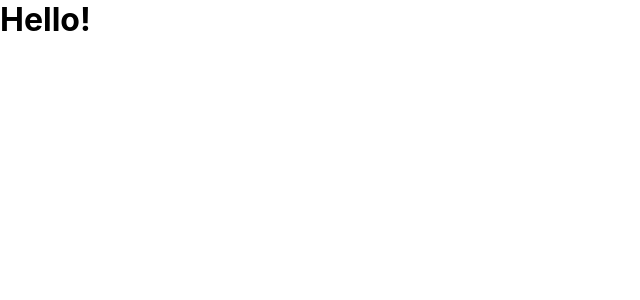
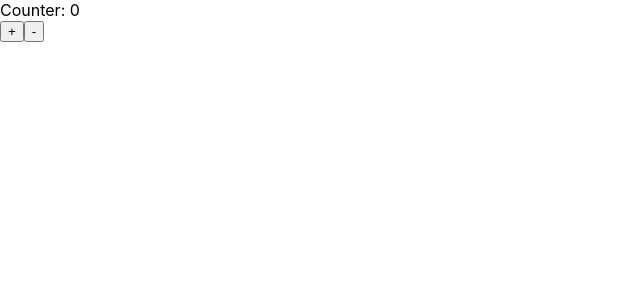
Before and after one commit to Demanikys/rslang, a React (Create React App) app: page / in a window 1280 px wide. Shown: the top 300 px of the page, without its empty margins (0-640 px from the left). Built offline with nearby package versions, Linux system fonts and the light colour scheme.

Commit message:
feat: add redux

```diff
--- a/src/App.tsx
+++ b/src/App.tsx
@@ -1,10 +1,9 @@
 import './App.css';
+import ReduxTestComponent from './components/reduxTestComponent'
 
 function App() {
   return (
-    <div className="App">
-      <h1>Hello!</h1>
-    </div>
+    <ReduxTestComponent />
   );
 }
 
--- /dev/null
+++ b/src/components/reduxTestComponent/index.ts
@@ -0,0 +1 @@
+export { default } from './reduxTestComponent'
--- /dev/null
+++ b/src/components/reduxTestComponent/reduxTestComponent.scss
@@ -0,0 +1,3 @@
+.test {
+    color: black;
+}
--- /dev/null
+++ b/src/components/reduxTestComponent/reduxTestComponent.tsx
@@ -0,0 +1,36 @@
+import React from 'react'
+import { connect } from 'react-redux'
+import './reduxTestComponent.scss'
+import { add, red } from '../../store/actions/reduxTestComponent'
+
+
+interface Props {
+    counter: number,
+    increaseCounter: Function,
+    reduceCounter: Function
+}
+
+const ReduxTestComponent: React.FC<Props> = (props) => {
+    return (
+        <div className='test'>
+            <div>Counter: {props.counter}</div>
+            <button onClick={() => props.increaseCounter()}>+</button>
+            <button onClick={() => props.reduceCounter()}>-</button>
+        </div>
+    )
+}
+
+function mapStateToProps(state: any) {
+    return {
+        counter: state.ReduxTestComponent.counter
+    }
+}
+
+function mapDispatchToProps(dispatch: any) {
+    return {
+        increaseCounter: () => dispatch(add()),
+        reduceCounter: () => dispatch(red())
+    }
+}
+
+export default connect(mapStateToProps, mapDispatchToProps)(ReduxTestComponent)
--- a/src/index.tsx
+++ b/src/index.tsx
@@ -3,11 +3,21 @@ import ReactDOM from 'react-dom';
 import './index.css';
 import App from './App';
 import reportWebVitals from './reportWebVitals';
+import { Provider } from 'react-redux'
+import { createStore, applyMiddleware } from 'redux';
+import { composeWithDevTools } from 'redux-devtools-extension'
+import rootReducer from './store/reducers/rootReducer'
+import thunk from 'redux-thunk'
+
+const store = createStore(rootReducer, composeWithDevTools(applyMiddleware(thunk)))
 
 ReactDOM.render(
-  <React.StrictMode>
-    <App />
-  </React.StrictMode>,
+  <Provider store={store}>
+    <React.StrictMode>
+      <App />
+    </React.StrictMode>
+  </Provider>
+  ,
   document.getElementById('root')
 );
 reportWebVitals();
--- /dev/null
+++ b/src/store/actions/actionTypes.ts
@@ -0,0 +1,2 @@
+export const ADD = 'ADD'
+export const RED = 'RED'
--- /dev/null
+++ b/src/store/actions/reduxTestComponent.ts
@@ -0,0 +1,13 @@
+import { ADD, RED } from "./actionTypes"
+
+export function add() {
+    return {
+        type: ADD
+    }
+}
+
+export function red() {
+    return {
+        type: RED
+    }
+}
--- /dev/null
+++ b/src/store/reducers/counterReducer.ts
@@ -0,0 +1,27 @@
+import { ADD, RED } from "../actions/actionTypes"
+import { State } from '../../types'
+
+const initialState = {
+    counter: 0
+}
+
+interface Action {
+    type: string
+    payload?: any
+}
+
+export default function counterReducer(state: State = initialState, action: Action) {
+    switch (action.type) {
+        case ADD:
+            return {
+                counter: state.counter + 1
+            }
+        case RED:
+            return {
+                counter: state.counter - 1
+            }
+        default:
+            return state
+    }
+
+}
--- /dev/null
+++ b/src/store/reducers/rootReducer.ts
@@ -0,0 +1,6 @@
+import { combineReducers } from 'redux'
+import counterReducer from './counterReducer'
+
+export default combineReducers({
+    ReduxTestComponent: counterReducer
+})
--- /dev/null
+++ b/src/types.ts
@@ -0,0 +1,3 @@
+export interface State {
+    counter: number
+}
```
Also changed, not shown: package.json (+7 -1 lines), 1 other file (tests, documents, lock files or other folders).
